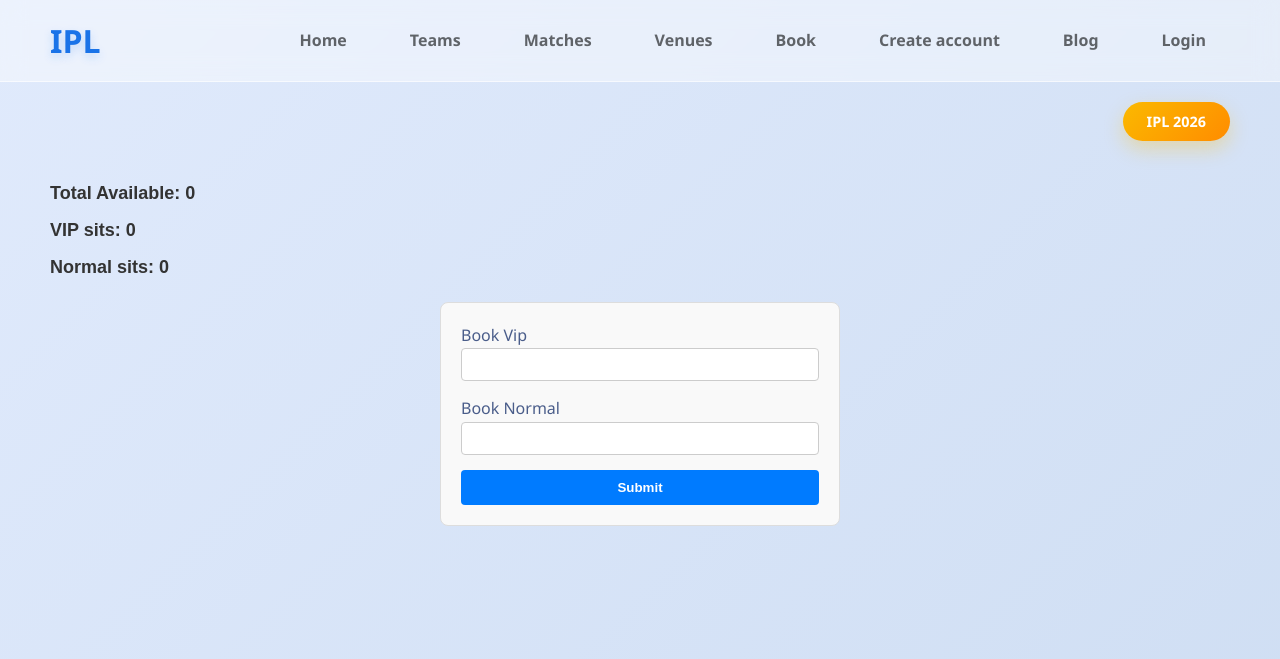
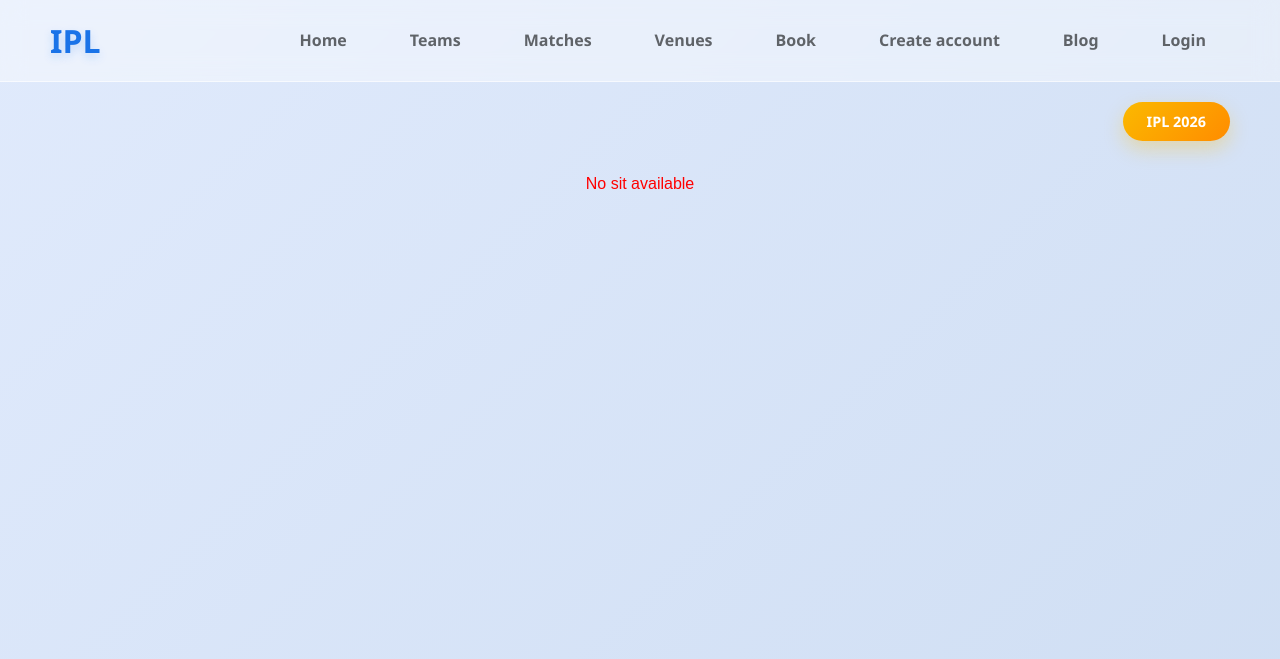
Before and after one commit to dp0000000004-eng/Cricket-web, a Django app: page /book/1/ in a window 1280 px wide. Shown: the top 659 px of the page. Run offline with Django 5.2, Linux system fonts and the light colour scheme; a user stored in the database is signed in; data comes from the database, SQL or seed files in the repository; both versions use the stored data as it was after the commit.

Commit message:
Added no sit msg feature

```diff
--- a/bigCameL/models.py
+++ b/bigCameL/models.py
@@ -2,6 +2,7 @@ from django.db import models
 from django.core.validators import MinValueValidator, MaxValueValidator
 from django.contrib.auth.models import User
 from embed_video.fields import EmbedVideoField
+from django.core.exceptions import ValidationError
 # Create your models here.
 
 
@@ -56,6 +57,10 @@ class Matches(models.Model):
     date_time = models.DateTimeField(blank=True ,null=True)
     city = models.ForeignKey(City, on_delete=models.CASCADE, related_name="match_city")
 
+
+    def checking(self):
+        if self.team1 == self.team2:
+            raise ValidationError("Team 1 and Team 2 can't be same")
 
     def __str__(self):
         return f"{self.team1} {self.team2} {self.venue} {self.home_of} {self.city} {self.city}"
--- a/bigCameL/templates/pl/book.html
+++ b/bigCameL/templates/pl/book.html
@@ -6,6 +6,17 @@
         <h2>VIP sits: {{ available.vip }} </h2>
         <h2>Normal sits: {{ available.normal }} </h2>
     {% endfor %}
+    {% if messages %}
+        {% for m in messages %}
+            <p style="
+            color:red;
+            text-align:center;
+            font-family:sans-serif;">
+            {{ m }}
+        </p>
+        {% endfor %}
+    {% endif %}
+    {% if form %}
     {% if messages %}
         {% for m in messages %}
             <p style="
@@ -24,4 +35,5 @@
         {{ form.normal }}
         <input type="submit">
     </form>
+    {% endif %}
 {% endblock %}
--- a/bigCameL/views.py
+++ b/bigCameL/views.py
@@ -55,16 +55,26 @@ def venue_view(request):
 
 @login_required
 def booking(request, user_id):
+
+    sit_left = TotalSit.objects.first().sit_available
+
+    if sit_left == 0:
+        info_msg = messages.info(request, message="No sit available")
+        return render(request, "pl/book.html" , {"info_msg":info_msg})
+
+
     sit_available = TotalSit.objects.all()
-    if request.method == "POST":
-        form = BookingForm(request.POST)
-        if form.is_valid():
-            book = form.save(commit=False)
-            book.username = request.user
-            book.save()
-            messages.success(request, message="Thank's For Booking")
-        else:
-            form = BookingForm()
+
+    if sit_left != 0:
+        if request.method == "POST":
+            form = BookingForm(request.POST)
+            if form.is_valid():
+                book = form.save(commit=False)
+                book.username = request.user
+                book.save()
+                messages.success(request, message="Thank's For Booking")
+            else:
+                form = BookingForm()
 
     return render(request, "pl/book.html" , {"form":BookingForm(request.POST), "total_available":sit_available})
 
```
Also changed, not shown: db.sqlite3.
